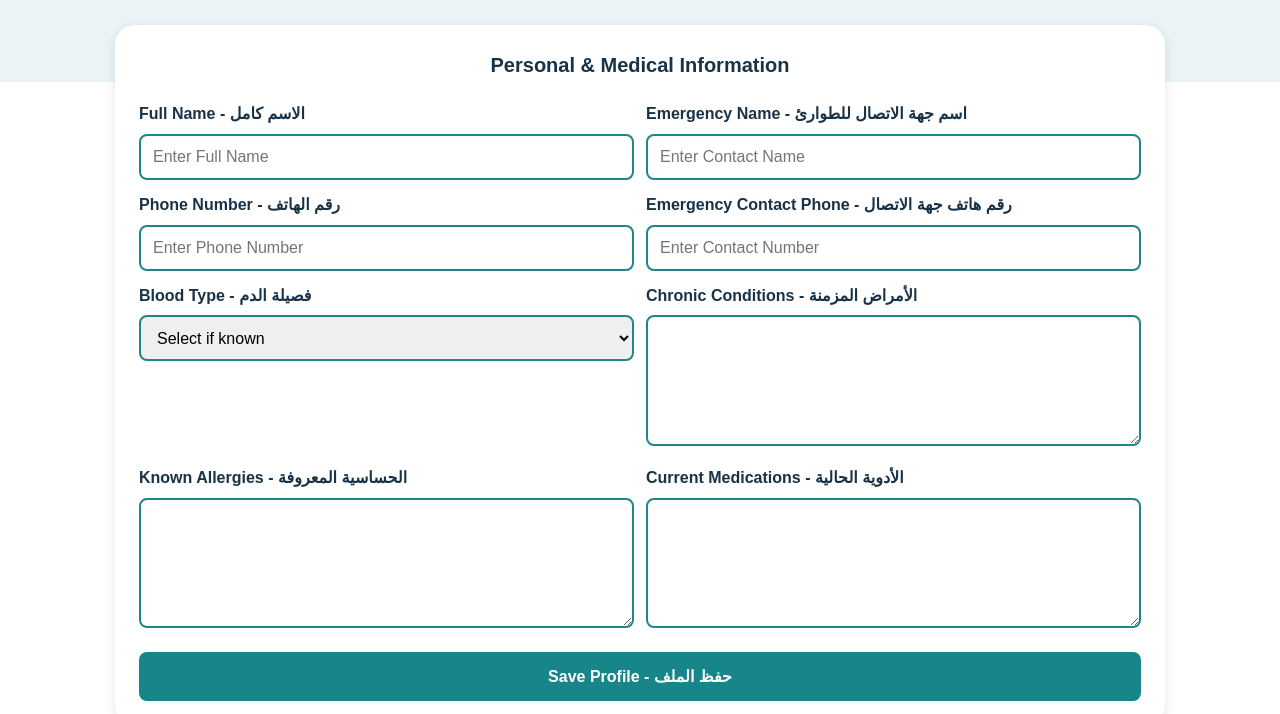
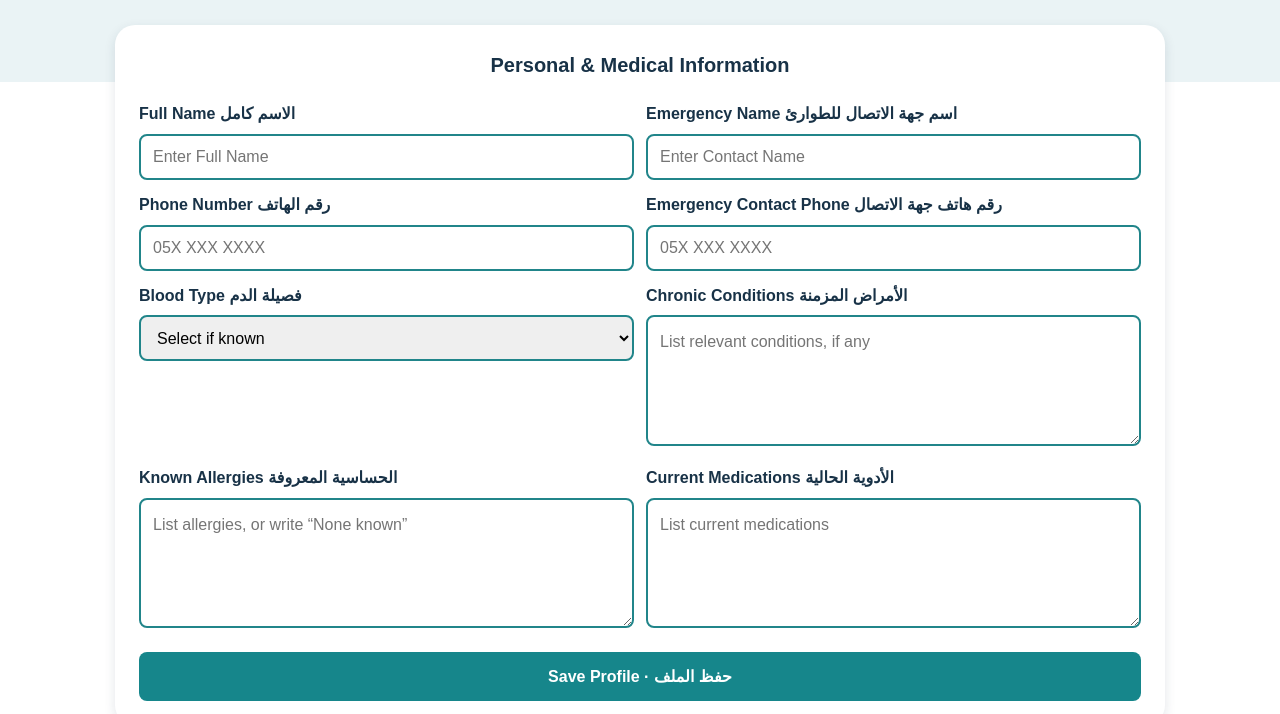
Before and after one commit to Its1Hadi/Aid-Web, a plain HTML site: page profile.html in a window 1280 px wide. Shown: the part 238-952 px from the top of the page. Drawn offline with Linux system fonts and the light colour scheme.

Commit message:
Health Profil - v1.2

```diff
--- a/profile.html
+++ b/profile.html
@@ -34,32 +34,44 @@
                 <h3>Personal &amp; Medical Information</h3>
                 <div class="Grid">
                     <div class="Field">
-                        <label for="Full-name">Full Name - الاسم كامل</label>
+                        <label for="Full-name">
+                            Full Name
+                            <span lang=ar>الاسم كامل</span>
+                        </label>
                         <input type="text" id="Full-name" name="fullName" placeholder="Enter Full Name" required>
                     </div>
 
                     <div class="Field">
-                        <label for="Contact-name">Emergency Name - اسم جهة الاتصال للطوارئ</label>
-                        <input type="text" id="Contact-name" name="contactName" placeholder="Enter Contact Name">
+                        <label for="Contact-name">
+                            Emergency Name
+                            <span lang="ar">اسم جهة الاتصال للطوارئ</span>
+                        </label>
+                        <input type="text" id="Contact-name" name="contactName" placeholder="Enter Contact Name" required>
                     </div>
                 </div>
 
                 <div class="Grid">
                     <div class="Field">
-                        <label for="Phone">Phone Number - رقم الهاتف</label>
-                        <input type="tel" id="Phone" name="phone" placeholder="Enter Phone Number">
+                        <label for="Phone">
+                            Phone Number
+                            <span lang="ar">رقم الهاتف</span>
+                        </label>
+                        <input type="tel" id="Phone" name="phone" placeholder="05X XXX XXXX" required>
                     </div>
 
                     <div class="Field">
-                        <label for="Contact-Phone">Emergency Contact Phone - رقم هاتف جهة الاتصال</label>
-                        <input type="tel" id="Contact-Phone" name="contactPhone" placeholder="Enter Contact Number">
+                        <label for="Contact-Phone">
+                            Emergency Contact Phone
+                            <span lang="ar">رقم هاتف جهة الاتصال</span>
+                        </label>
+                        <input type="tel" id="Contact-Phone" name="contactPhone" placeholder="05X XXX XXXX" required>
                     </div>
                 </div>
 
                 <div class="Grid">
                     <div class="Field">
-                        <label for="Blood-Type">Blood Type - فصيلة الدم</label>
-                        <select id="Blood-Type" name="bloodType">
+                        <label for="Blood-Type">Blood Type <span lang="ar">فصيلة الدم</span></label>
+                        <select id="Blood-Type" name="bloodType" required>
                             <option value="">Select if known</option>
                             <option value="a-positive">A+</option>
                             <option value="a-negative">A-</option>
@@ -75,43 +87,39 @@
 
                     <div class="Field">
                         <label for="Conditions">
-                            Chronic Conditions - الأمراض المزمنة
+                            Chronic Conditions
+                            <span lang="ar">الأمراض المزمنة</span>
                         </label>
-                        <textarea
-                            id="Conditions"
-                            name="conditions"
-                            rows="4"
-                            placeholder="List relevant conditions, if any">
-                        </textarea>
+                        <textarea id="Conditions" name="conditions" rows="4" placeholder="List relevant conditions, if any"></textarea>
                     </div>
                 </div>
 
                 <div class="Grid">
                     <div class="Field">
-                        <label for="Allergies">Known Allergies - الحساسية المعروفة</label>
-                        <textarea
-                            id="Allergies"
-                            name="allergies"
-                            rows="4"
-                            placeholder="List allergies, or write “None known”">
-                        </textarea>
+                        <label for="Allergies">
+                            Known Allergies
+                            <span lang="ar">الحساسية المعروفة</span>
+                        </label>
+                        <textarea id="Allergies" name="allergies" rows="4" placeholder="List allergies, or write “None known”"></textarea>
                     </div>
 
                     <div class="Field">
-                        <label for="Medications">Current Medications - الأدوية الحالية</label>
-                        <textarea
-                            id="Medications"
-                            name="medications"
-                            rows="4"
-                            placeholder="List current medications">
-                        </textarea>
+                        <label for="Medications">
+                            Current Medications
+                            <span lang="ar"> الأدوية الحالية</span>
+                        </label>
+                        <textarea id="Medications" name="medications" rows="4" placeholder="List current medications"></textarea>
                     </div>
                 </div>
 
                 <p id="Profile-Message" aria-live="polite"></p>
-                <button type="submit">Save Profile - حفظ الملف</button>
+                <button type="submit">Save Profile · حفظ الملف</button>
             </form>
         </main>
+
+        <footer>
+            <p>&copy; 2026 Aid - Instant Support</p>
+        </footer>
 
         <script src="profile.js"></script>
     </body>
```
